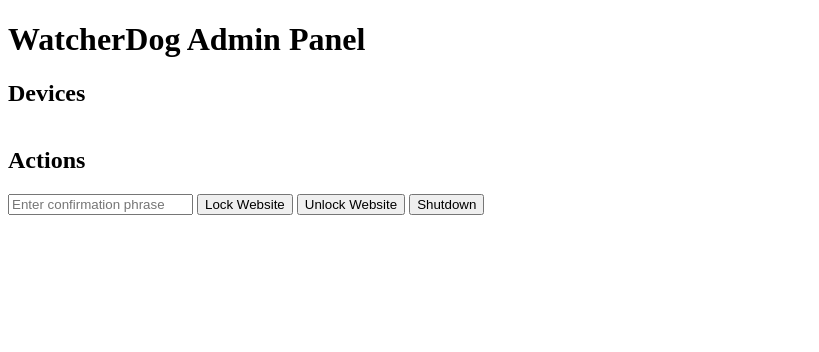
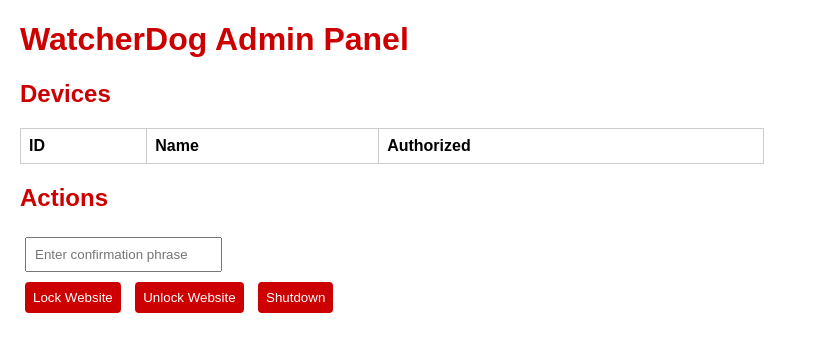
Before and after one commit to BaconCoolLovely/SICAccountManager, a FastAPI app: template src/templates/admin_dashboard.html in a window 1280 px wide. Shown: the top 352 px of the page, without its empty margins (0-819 px from the left). Run offline with FastAPI, Linux system fonts and the light colour scheme; the template is opened without the code that fills it, so the values that code supplies are empty.

Commit message:
Update admin_dashboard.html

```diff
--- a/src/templates/admin_dashboard.html
+++ b/src/templates/admin_dashboard.html
@@ -1,27 +1,58 @@
 <!DOCTYPE html>
-<html>
+<html lang="en">
 <head>
+    <meta charset="UTF-8">
     <title>Admin Dashboard - WatcherDog</title>
+    <style>
+        body { font-family: Arial, sans-serif; margin: 20px; }
+        h1, h2 { color: #cc0000; }
+        table { border-collapse: collapse; width: 60%; margin-bottom: 20px; }
+        table, th, td { border: 1px solid #ccc; padding: 8px; text-align: left; }
+        input, button { padding: 8px; margin: 5px; }
+        button { cursor: pointer; background-color: #cc0000; color: white; border: none; border-radius: 4px; }
+        button:hover { background-color: #990000; }
+    </style>
 </head>
 <body>
     <h1>WatcherDog Admin Panel</h1>
 
     <h2>Devices</h2>
     <table id="devices-table">
-        <!-- JS will populate device list -->
+        <thead>
+            <tr>
+                <th>ID</th>
+                <th>Name</th>
+                <th>Authorized</th>
+            </tr>
+        </thead>
+        <tbody>
+            <!-- Devices will populate here -->
+        </tbody>
     </table>
 
     <h2>Actions</h2>
-    <div>
-        <input type="text" id="confirmation" placeholder="Enter confirmation phrase" />
-        <button onclick="lockWebsite()">Lock Website</button>
-        <button onclick="unlockWebsite()">Unlock Website</button>
-        <button onclick="shutdownWebsite()">Shutdown</button>
-    </div>
+    <input type="text" id="confirmation" placeholder="Enter confirmation phrase" />
+    <br>
+    <button onclick="lockWebsite()">Lock Website</button>
+    <button onclick="unlockWebsite()">Unlock Website</button>
+    <button onclick="shutdownWebsite()">Shutdown</button>
 
     <script>
-        const token = "PASTE_ADMIN_JWT_HERE"; // Admin JWT
+        // TODO: Replace with dynamic token after login
+        const token = "PASTE_ADMIN_JWT_HERE";
 
+        // Load devices
+        async function loadDevices() {
+            const res = await fetch("/dashboard", {
+                method: "GET",
+                headers: { "Authorization": token }
+            });
+            const html = await res.text();
+            // For now, manually inspect dashboard.html for device data
+            console.log(html);
+        }
+
+        // WatcherDog actions
         async function lockWebsite() {
             const confirmation = document.getElementById('confirmation').value;
             const res = await fetch("/admin/watcherdog/lock-website", {
@@ -29,7 +60,7 @@
                 headers: {"Content-Type": "application/x-www-form-urlencoded"},
                 body: `confirmation=${confirmation}&token=${token}`
             });
-            alert(await res.json().then(r=>JSON.stringify(r)));
+            alert(await res.json().then(r => JSON.stringify(r)));
         }
 
         async function unlockWebsite() {
@@ -39,7 +70,7 @@
                 headers: {"Content-Type": "application/x-www-form-urlencoded"},
                 body: `confirmation=${confirmation}&token=${token}`
             });
-            alert(await res.json().then(r=>JSON.stringify(r)));
+            alert(await res.json().then(r => JSON.stringify(r)));
         }
 
         async function shutdownWebsite() {
@@ -49,8 +80,11 @@
                 headers: {"Content-Type": "application/x-www-form-urlencoded"},
                 body: `confirmation=${confirmation}&token=${token}`
             });
-            alert(await res.json().then(r=>JSON.stringify(r)));
+            alert(await res.json().then(r => JSON.stringify(r)));
         }
+
+        // Load devices on page load
+        loadDevices();
     </script>
 </body>
 </html>
```
